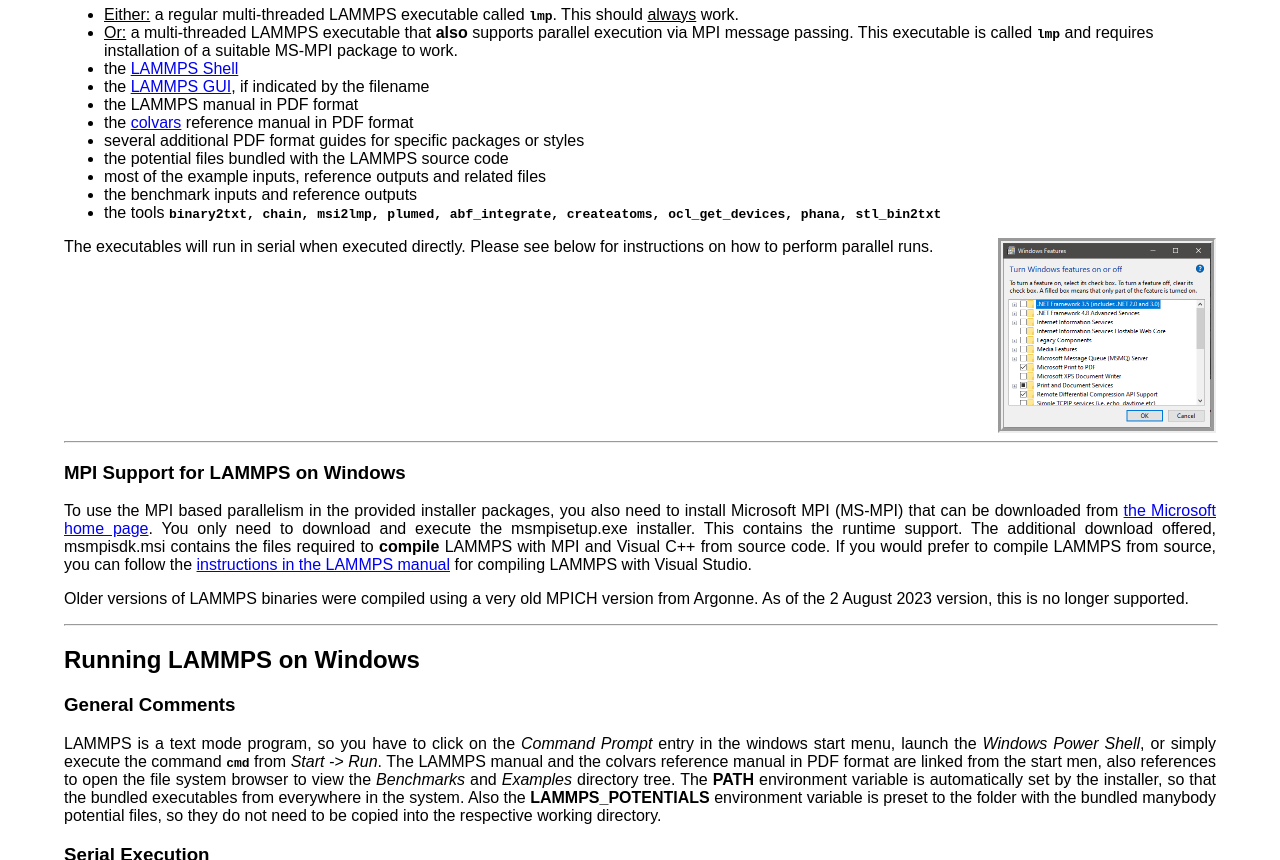
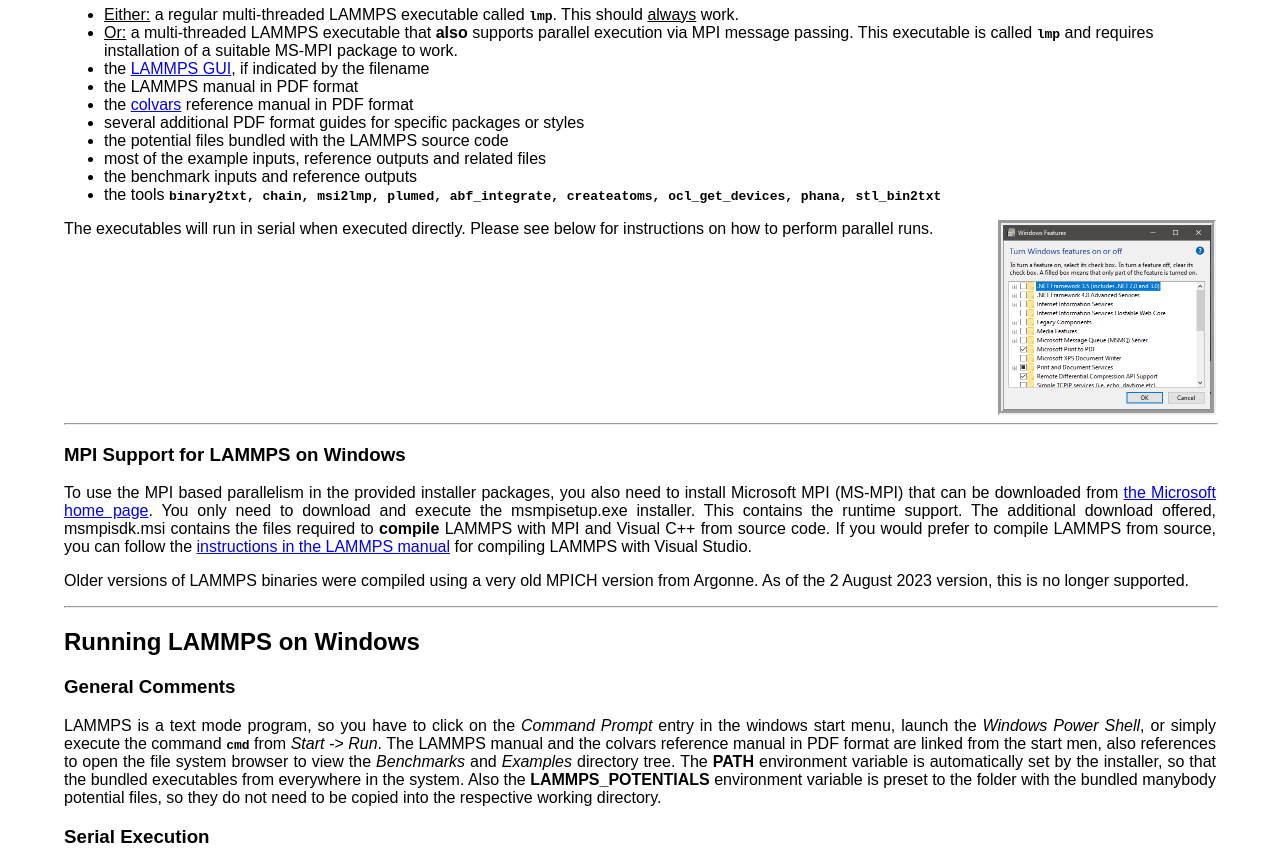
Before and after one commit to lammps/lammps-packages, a plain HTML site: page docs/windows.html in a window 1280 px wide. Shown: the part 2680-3540 px from the top of the page. Drawn offline with Linux system fonts and the light colour scheme.

Commit message:
remove reference to deleted LAMMPS Shell

```diff
--- a/docs/windows.html
+++ b/docs/windows.html
@@ -270,7 +270,6 @@
         requires installation of a suitable MS-MPI package to
         work.</li>
 
-      <li>the <a href="https://docs.lammps.org/Tools.html#lammps-shell">LAMMPS Shell</a></li>
       <li>the <a href="https://docs.lammps.org/Tools.html#lammps-gui">LAMMPS GUI</a>, if indicated by the filename</li>
       <li>the LAMMPS manual in PDF format</li>
       <li>the <a href="https://colvars.github.io/" target="_blank">colvars</a>
```
